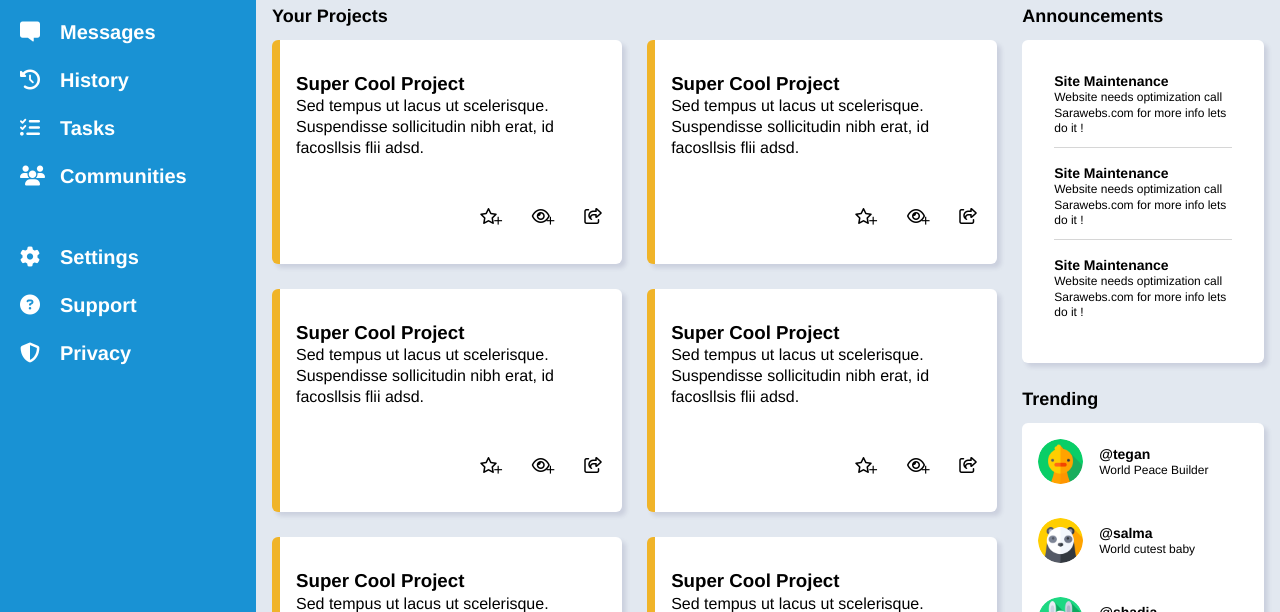
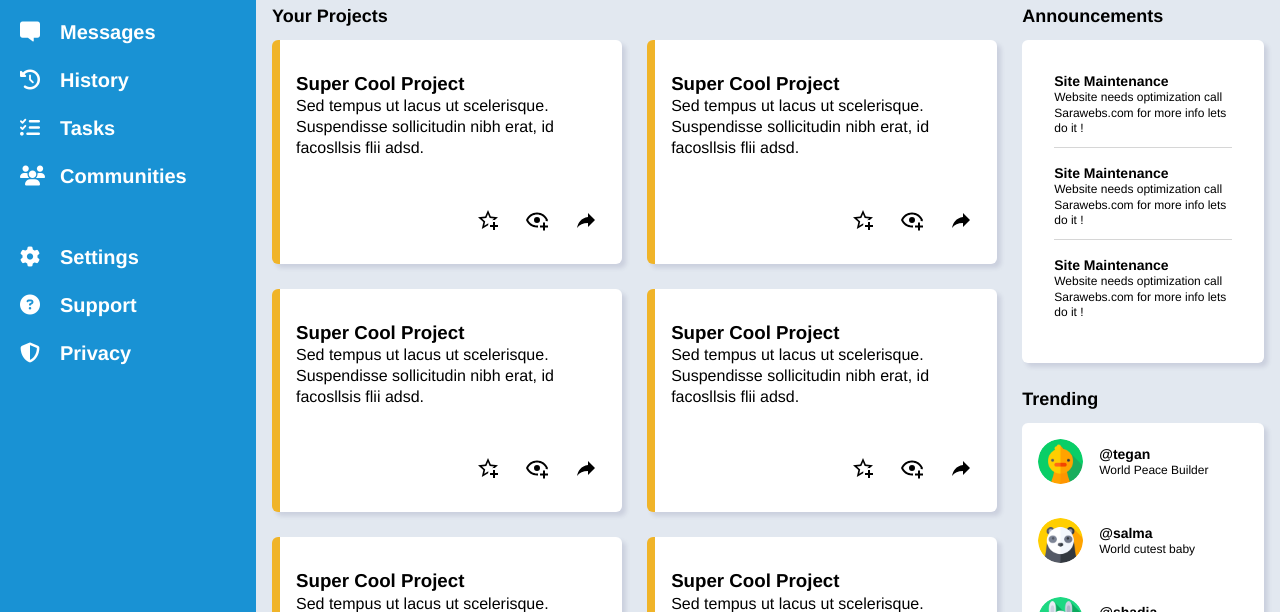
Before and after one commit to mdahamshi/top-admin, a plain HTML site: page index.html in a window 1280 px wide. Shown: the part 188-800 px from the top of the page. Drawn offline with Linux system fonts and the light colour scheme.

Commit message:
Adds better svg than old icons

```diff
--- a/index.html
+++ b/index.html
@@ -87,9 +87,9 @@
                             </p>
                         </div>
                         <div class="project-toolbar flex-row">
-                            <p><i class="fa-regular fa-star"></i>+</p>
-                            <p><i class="fa-regular fa-eye"></i>+</p>
-                            <p><i class="fa-regular fa-share-from-square"></i></p>
+                            <img src="assets/img/star-plus-outline.svg" alt="">
+                            <img src="assets/img/eye-plus-outline.svg" alt="">
+                            <img src="assets/img/share.svg" alt="">
                         </div>
                     </li>
 
@@ -102,9 +102,9 @@
                             </p>
                         </div>
                         <div class="project-toolbar flex-row">
-                            <p><i class="fa-regular fa-star"></i>+</p>
-                            <p><i class="fa-regular fa-eye"></i>+</p>
-                            <p><i class="fa-regular fa-share-from-square"></i></p>
+                            <img src="assets/img/star-plus-outline.svg" alt="">
+                            <img src="assets/img/eye-plus-outline.svg" alt="">
+                            <img src="assets/img/share.svg" alt="">
                         </div>
                     </li>
 
@@ -117,9 +117,9 @@
                             </p>
                         </div>
                         <div class="project-toolbar flex-row">
-                            <p><i class="fa-regular fa-star"></i>+</p>
-                            <p><i class="fa-regular fa-eye"></i>+</p>
-                            <p><i class="fa-regular fa-share-from-square"></i></p>
+                            <img src="assets/img/star-plus-outline.svg" alt="">
+                            <img src="assets/img/eye-plus-outline.svg" alt="">
+                            <img src="assets/img/share.svg" alt="">
                         </div>
                     </li>
 
@@ -132,9 +132,9 @@
                             </p>
                         </div>
                         <div class="project-toolbar flex-row">
-                            <p><i class="fa-regular fa-star"></i>+</p>
-                            <p><i class="fa-regular fa-eye"></i>+</p>
-                            <p><i class="fa-regular fa-share-from-square"></i></p>
+                            <img src="assets/img/star-plus-outline.svg" alt="">
+                            <img src="assets/img/eye-plus-outline.svg" alt="">
+                            <img src="assets/img/share.svg" alt="">
                         </div>
                     </li>
 
@@ -147,9 +147,9 @@
                             </p>
                         </div>
                         <div class="project-toolbar flex-row">
-                            <p><i class="fa-regular fa-star"></i>+</p>
-                            <p><i class="fa-regular fa-eye"></i>+</p>
-                            <p><i class="fa-regular fa-share-from-square"></i></p>
+                            <img src="assets/img/star-plus-outline.svg" alt="">
+                            <img src="assets/img/eye-plus-outline.svg" alt="">
+                            <img src="assets/img/share.svg" alt="">
                         </div>
                     </li>
 
@@ -163,9 +163,9 @@
                             </p>
                         </div>
                         <div class="project-toolbar flex-row">
-                            <p><i class="fa-regular fa-star"></i>+</p>
-                            <p><i class="fa-regular fa-eye"></i>+</p>
-                            <p><i class="fa-regular fa-share-from-square"></i></p>
+                            <img src="assets/img/star-plus-outline.svg" alt="">
+                            <img src="assets/img/eye-plus-outline.svg" alt="">
+                            <img src="assets/img/share.svg" alt="">
                         </div>
                     </li>
 
--- a/style.css
+++ b/style.css
@@ -100,7 +100,7 @@ body {
     font-weight: bold;
     font-size: 14px;
 }
-.header-top i:hover, .project .project-toolbar p > i:hover {
+.header-top i:hover, .project .project-toolbar img:hover {
     opacity: 0.6;
     cursor: pointer;
     scale: 2;
@@ -211,15 +211,10 @@ body {
     align-self: flex-end;
     margin-right: 8px;
 }
-.project .project-toolbar p > i {
-    position: relative;
-    left: 4px;
-    bottom: 4px;
+.project .project-toolbar img {
+    width: 24px;
 }
-.project .project-toolbar p {
-    z-index: 1000;
-    display: block;
-}
+
 .annoucment-section {
     grid-row: 1 / 2;
     grid-column: 2 / 3;
```
Also changed, not shown: assets/img/eye-plus-outline.svg (added), assets/img/share-all.svg (added), assets/img/share.svg (added), assets/img/star-plus-outline.svg (added).
